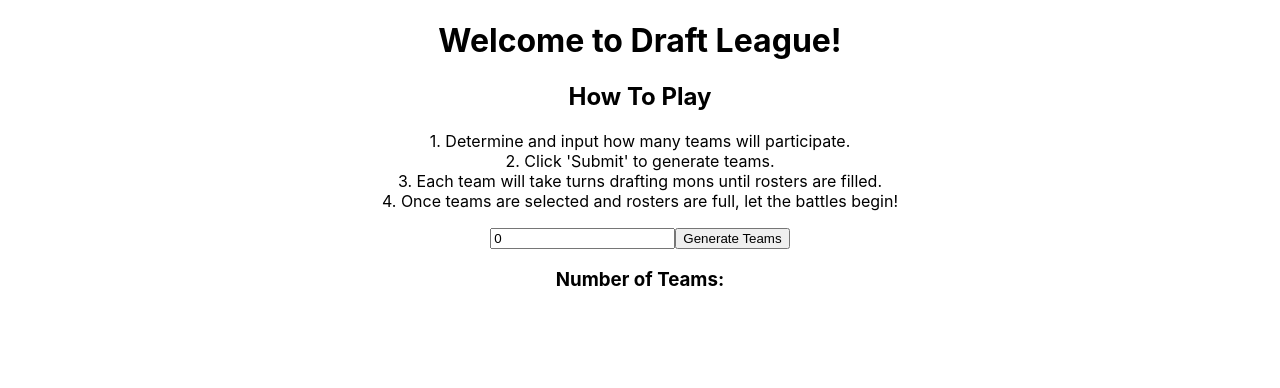
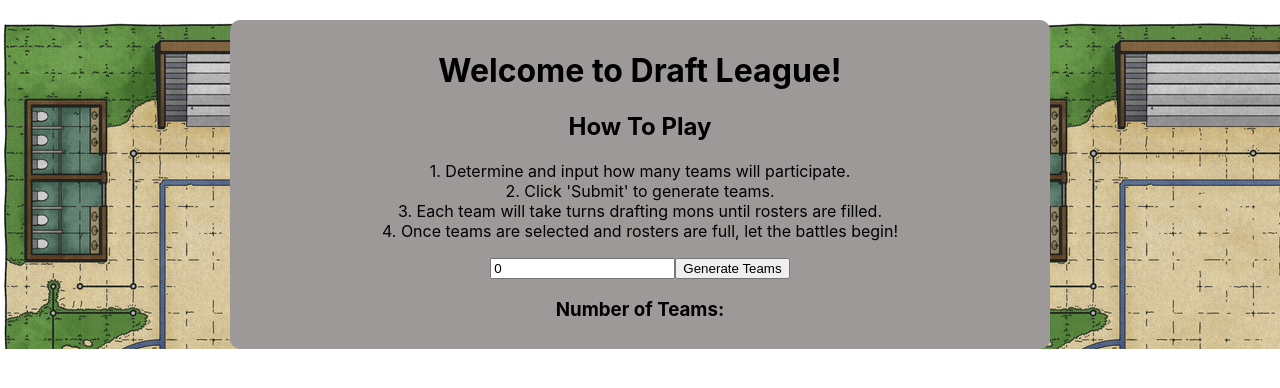
Before and after one commit to legacycultivated/React-Draft-League, a React (Create React App) app in the folder draft-league/: page / in a window 1280 px wide. Shown: the top 388 px of the page. Built offline with nearby package versions, Linux system fonts and the light colour scheme.

Commit message:
add image and some css

```diff
--- a/draft-league/src/App.css
+++ b/draft-league/src/App.css
@@ -1,5 +1,6 @@
 .App {
   text-align: center;
+  background-image: url(./../public/pokemonArena.png);
 }
 
 .App-logo {
--- a/draft-league/src/components/intro/intro.css
+++ b/draft-league/src/components/intro/intro.css
@@ -0,0 +1,8 @@
+.intro {
+  text-align: center;
+  margin: 20px auto;
+  padding: 10px;
+  width: 800px;
+  background-color: #9e9999;
+  border-radius: 10px;
+}
--- a/draft-league/src/components/intro/intro.js
+++ b/draft-league/src/components/intro/intro.js
@@ -19,7 +19,7 @@ export default function Intro() {
   }
 
   return (
-    <div>
+    <div className="intro">
       <IntroText />
 
       <form onSubmit={handleSubmit}>
--- a/draft-league/src/components/teamCard/teamCard.css
+++ b/draft-league/src/components/teamCard/teamCard.css
@@ -8,15 +8,18 @@
 }
 
 .form {
+  display: flex;
   margin-bottom: 20px;
-  text-align: left;
+  justify-content: center;
 }
 
 .input {
-  padding: 10px;
+  text-align: center;
+  padding: 5px;
+  margin: 5px;
   border-radius: 5px;
   border: 1px solid #ccc;
-  width: 100%;
+  width: 100px;
 }
 
 .list {
```
Also changed, not shown: draft-league/public/pokemonArena.png (added).
